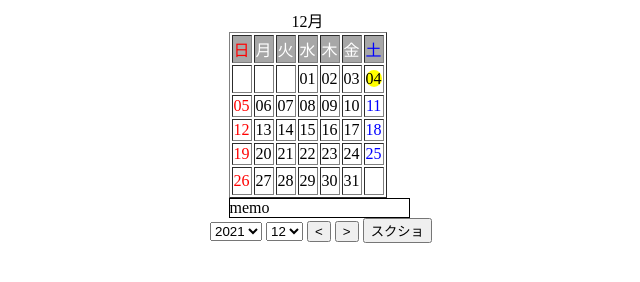
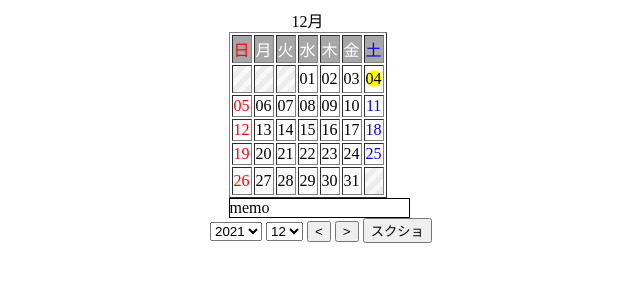
Before and after one commit to illionillion/js_calendar, a plain HTML site: page index.html in a window 1280 px wide. Shown: the full height of the page, 319-959 px from the left. Drawn offline with Linux system fonts and the light colour scheme.

Commit message:
日付データがない場合グレーの斜線をつける

```diff
--- a/css/main.css
+++ b/css/main.css
@@ -56,6 +56,13 @@
     color: #fff;
 }
 
+/* データがない場合グレーの斜線 */
+.none_date{
+    background-color: #ECECEC;
+    background-image: -webkit-gradient(linear, 0 0, 100% 100%,color-stop(.25, #F9F9F9), color-stop(.25, transparent),color-stop(.5, transparent), color-stop(.5, #F9F9F9),color-stop(.75, #F9F9F9), color-stop(.75, transparent),to(transparent));
+    -webkit-background-size: 14px 14px;
+}
+
 #controller{
     text-align: center;
 }
--- a/js/make_table.js
+++ b/js/make_table.js
@@ -31,6 +31,9 @@ function make_table(){
       td_ele.dataset.date=date_data[i][j]; //カスタムデータ設定
       td_ele.dataset.row=i;
       td_ele.dataset.col=j;
+      if ($(td_ele).html()=="　") {
+        $(td_ele).addClass("none_date");
+      }
       if (i!=0) {
         td_ele.dataset.week=week_hold[j];
       }
```
